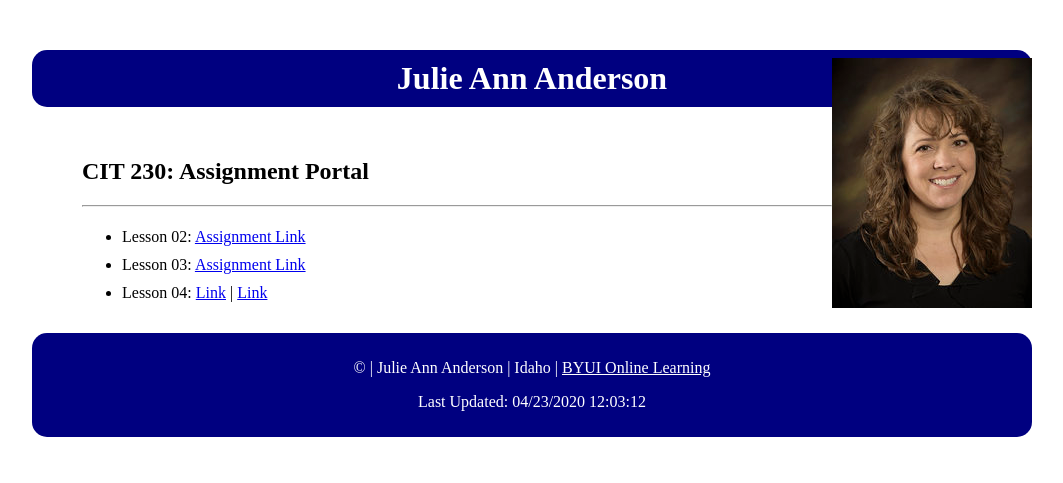
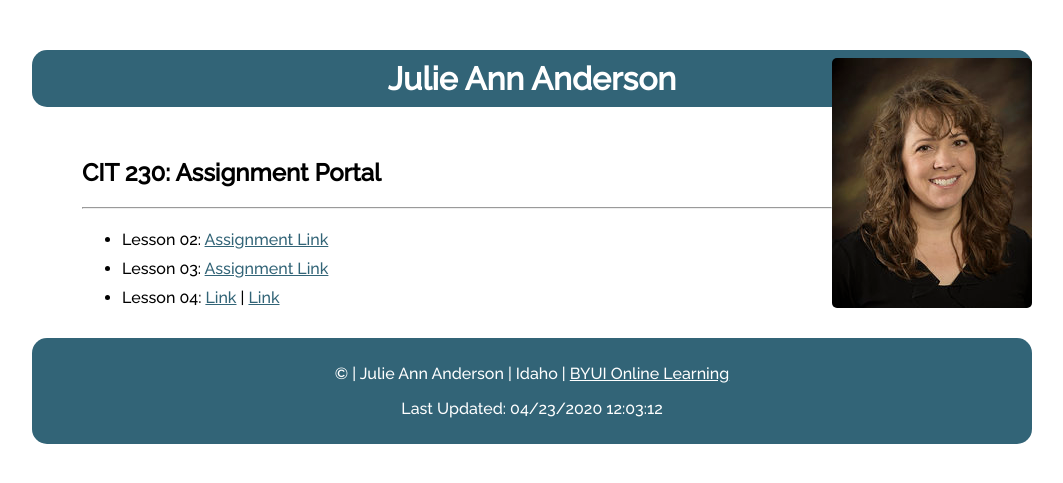
Before and after one commit to andejuli/andejuli.github.io, a PHP site: page / in a window 1280 px wide. Shown: the top 483 px of the page, without its empty margins (108-1171 px from the left). Run offline with PHP 8.4, Linux system fonts and the light colour scheme.

Commit message:
fonts and color

```diff
--- a/css/main.css
+++ b/css/main.css
@@ -1,3 +1,7 @@
+@import url('https://fonts.googleapis.com/css2?family=Raleway:wght@500&display=swap');
+body {
+    font-family: Raleway, san-serif;
+}
 #content {
     width: 80%;
     max-width: 1000px;
@@ -7,7 +11,7 @@ main {
     padding: 10px 50px;
 }
 h1, footer {
-    background-color: navy;
+    background-color: #326477;
     color: white;
     padding: 10px;
     text-align:center;
@@ -19,7 +23,12 @@ footer a {
 img{
     float: right;
     margin-top: -70px;
+    width: 20%;
+    border-radius: 5px;
 }
 li {
     padding: 5px 0;
 }
+li a, li a:visited{
+    color: #326477;
+}
```
